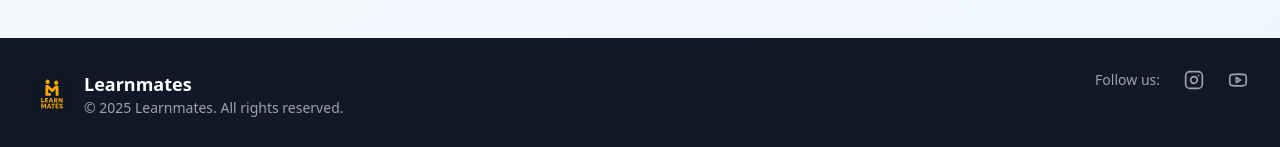
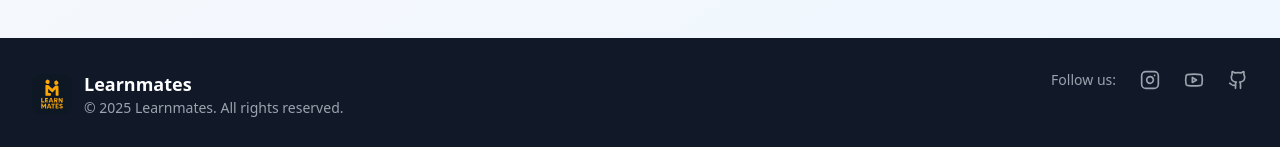
Before and after one commit to anon-haf/Learnmates, a React (Vite) app: page /curriculum/1/1/1/1 in a window 1280 px wide. Shown: the part 650-797 px from the top of the page. Built offline with nearby package versions, Linux system fonts and the light colour scheme; the HTML template or start-up script is replaced by a standard one.

Commit message:
Reconfiguring the sitemap

```diff
--- a/src/components/Footer.tsx
+++ b/src/components/Footer.tsx
@@ -1,5 +1,5 @@
 import React from 'react';
-import { Instagram, Youtube } from 'lucide-react';
+import { Instagram, Youtube ,Github} from 'lucide-react';
 
 const Footer: React.FC = () => {
   return (
@@ -42,6 +42,16 @@
               aria-label="YouTube"
             >
               <Youtube className="w-5 h-5" />
+
+            </a>
+            <a
+              href="https://github.com/anon-haf/Learnmates"
+              target="_blank"
+              rel="noopener noreferrer"
+              className="text-gray-400 hover:text-gray-500 transition-colors duration-200"
+              aria-label="GitHub"
+            >
+              <Github className="w-5 h-5" />
             </a>
           </div>
         </div>
```
